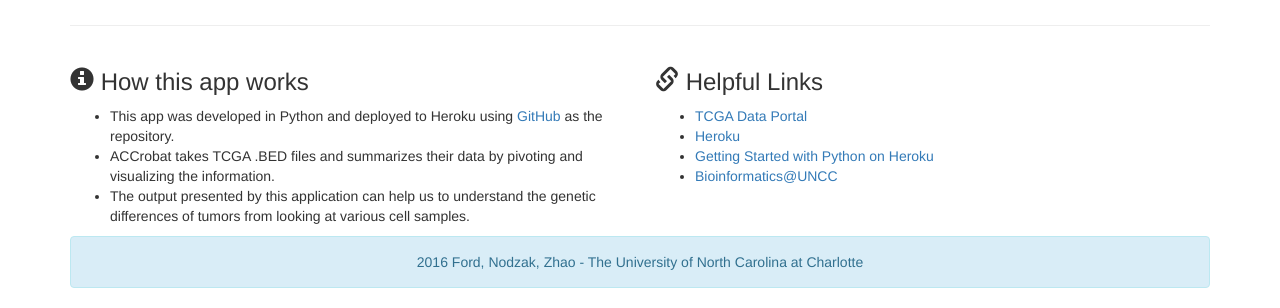
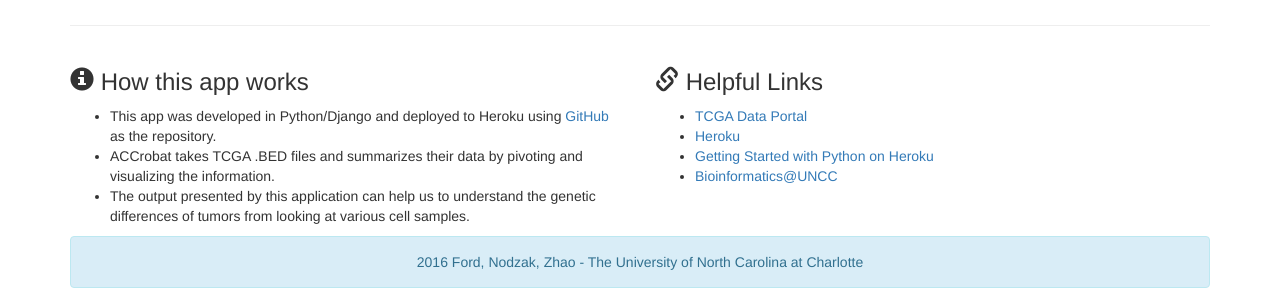
Before and after one commit to colbyford/projectaccrobat, a Django app: template hello/templates/index.html in a window 1280 px wide. Shown: the part 562-870 px from the top of the page. Run offline with Django 3.2, Linux system fonts and the light colour scheme; the template is opened without the code that fills it, so the values that code supplies are empty; some libraries are stand-ins or nearby versions.

Commit message:
AddedDesc
Added Django to Description

```diff
--- a/hello/templates/index.html
+++ b/hello/templates/index.html
@@ -10,7 +10,7 @@
     </a>
     <h1>Welcome to ACCrobat!</h1>
     <p>With ACCrobat, you can analyze and visualize TCGA .BED files easily for fast insights into tumor genetic data.</p>
-    <a type="button" class="btn btn-lg btn-default" href="https://devcenter.heroku.com/articles/getting-started-with-python"><span class="glyphicon glyphicon-flash"></span>Get Started!</a>
+    <a type="button" class="btn btn-lg btn-default" href="/ACCTool/"><span class="glyphicon glyphicon-flash"></span>Get Started!</a>
     <a type="button" class="btn btn-lg btn-primary" href="https://github.com/colbytylerford/projectaccrobat"><span class="glyphicon glyphicon-download"></span> Source on GitHub</a>
   </div>
 </div>
@@ -20,7 +20,7 @@
     <div class="col-md-6">
       <h3><span class="glyphicon glyphicon-info-sign"></span> How this app works</h3>
       <ul>
-        <li>This app was developed in Python and deployed to Heroku using <a href="https://github.com/colbytylerford/projectaccrobat">GitHub</a> as the repository.</li>
+        <li>This app was developed in Python/Django and deployed to Heroku using <a href="https://github.com/colbytylerford/projectaccrobat">GitHub</a> as the repository.</li>
         <li>ACCrobat takes TCGA .BED files and summarizes their data by pivoting and visualizing the information.</li>
         <li>The output presented by this application can help us to understand the genetic differences of tumors from looking at various cell samples.</li>
     </ul>
```
